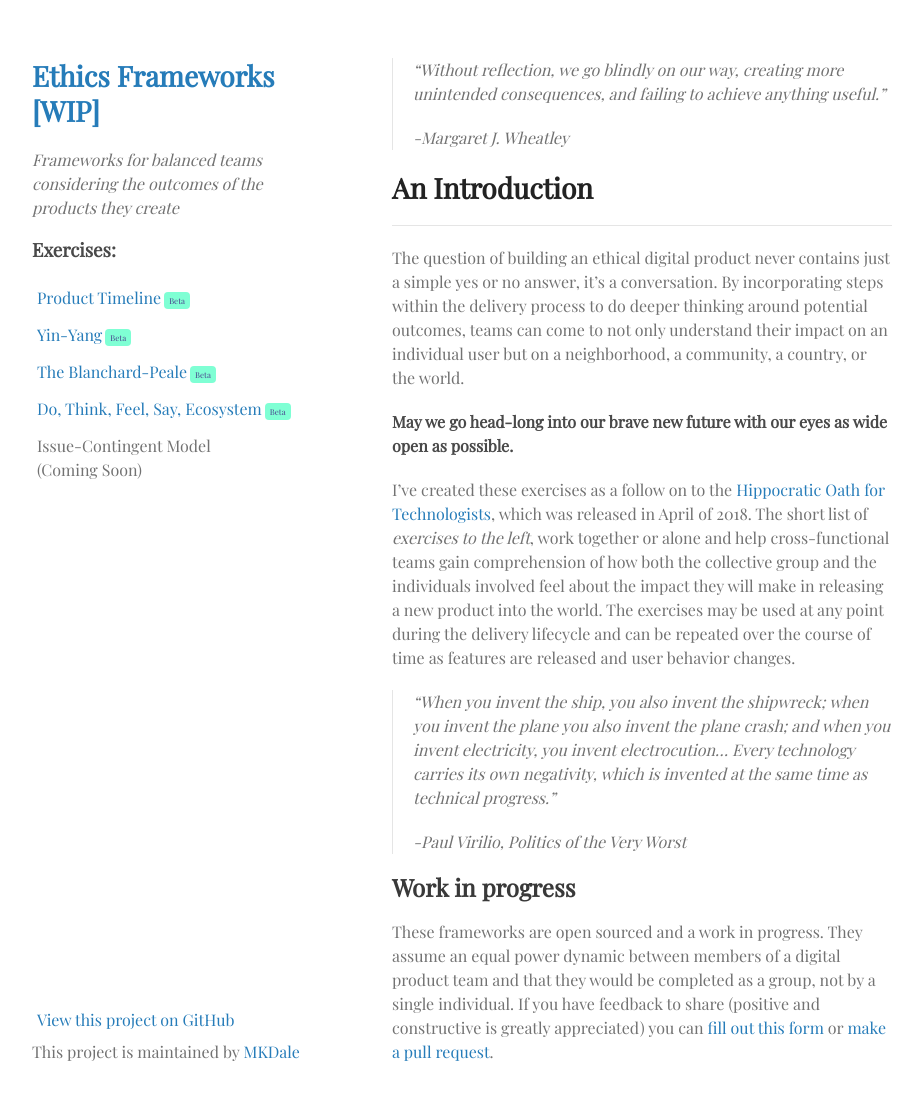
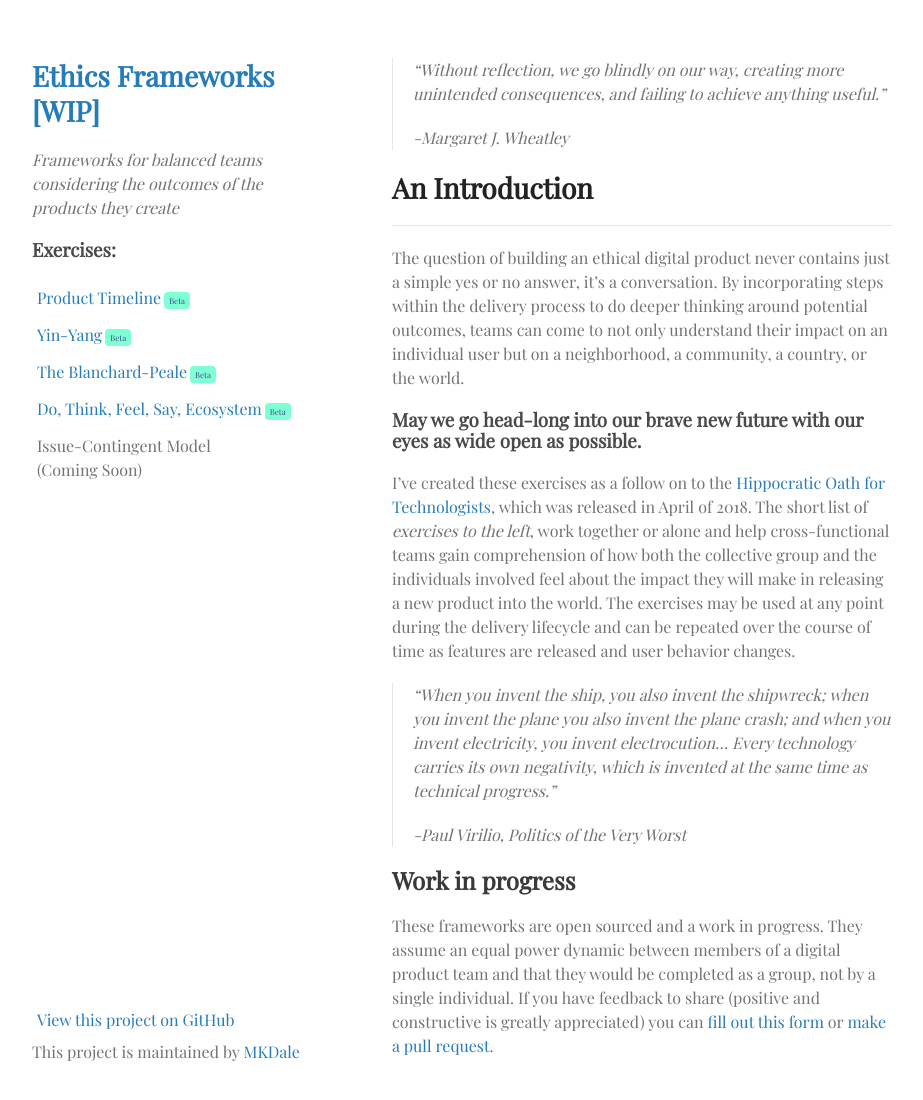
Before and after one commit to MKDale/ethics-frameworks, a Jekyll site: the page built from index.md, in a window 1280 px wide and 1134 px high. Shown: the top 1100 px of the window, without its empty margins (178-1101 px from the left). Built offline with Jekyll 4.4.1, drawn with Linux system fonts in a browser that asks for light colours.

Commit message:
I really need a local environ ugh

```diff
--- a/index.md
+++ b/index.md
@@ -15,7 +15,7 @@ layout: default
 
 The question of building an ethical digital product never contains just a simple yes or no answer, it's a conversation. By incorporating steps within the delivery process to do deeper thinking around potential outcomes, teams can come to not only understand their impact on an individual user but on a neighborhood, a community, a country, or the world.
 
-#### May we go head-long into our brave new future with our eyes as wide open as possible.
+### May we go head-long into our brave new future with our eyes as wide open as possible.
 
 I've created these exercises as a follow on to the [Hippocratic Oath for Technologists](https://mkdale.github.io/techoath/), which was released in April of 2018. The short list of *exercises to the left*, work together or alone and help cross-functional teams gain comprehension of how both the collective group and the individuals involved feel about the impact they will make in releasing a new product into the world. The exercises may be used at any point during the delivery lifecycle and can be repeated over the course of time as features are released and user behavior changes.
 
```
